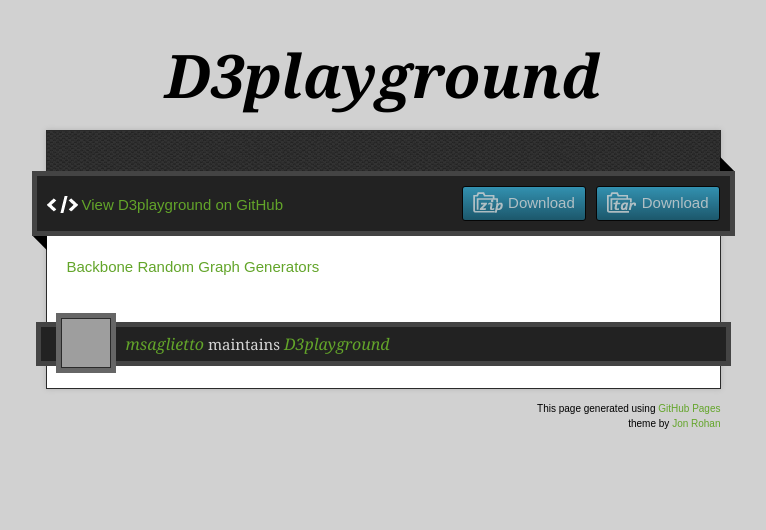
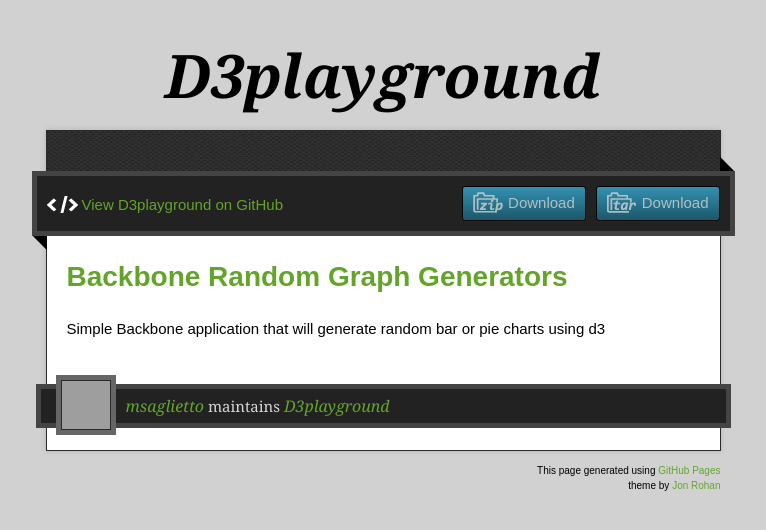
Before and after one commit to msaglietto/D3Playground, a plain HTML site: page index.html in a window 1280 px wide. Shown: the whole page, without its empty margins (257-1023 px from the left). Drawn offline with nearby package versions, Linux system fonts and the light colour scheme; grey boxes are pictures that could not be loaded.

Commit message:
Fix link

```diff
--- a/index.html
+++ b/index.html
@@ -36,7 +36,8 @@
         <span class="blc"></span><span class="trc"></span>
         </div>
         <article class="markdown-body">
-          <p><a href="/dist/bbChartGenerator.html">Backbone Random Graph Generators</a></p>
+          <h1><a href="http://msaglietto.github.io/D3Playground/dist/bbChartGenerator.html">Backbone Random Graph Generators</a></h1>
+          <p>Simple Backbone application that will generate random bar or pie charts using d3</p>
         </article>
       </div>
     </div>
```
